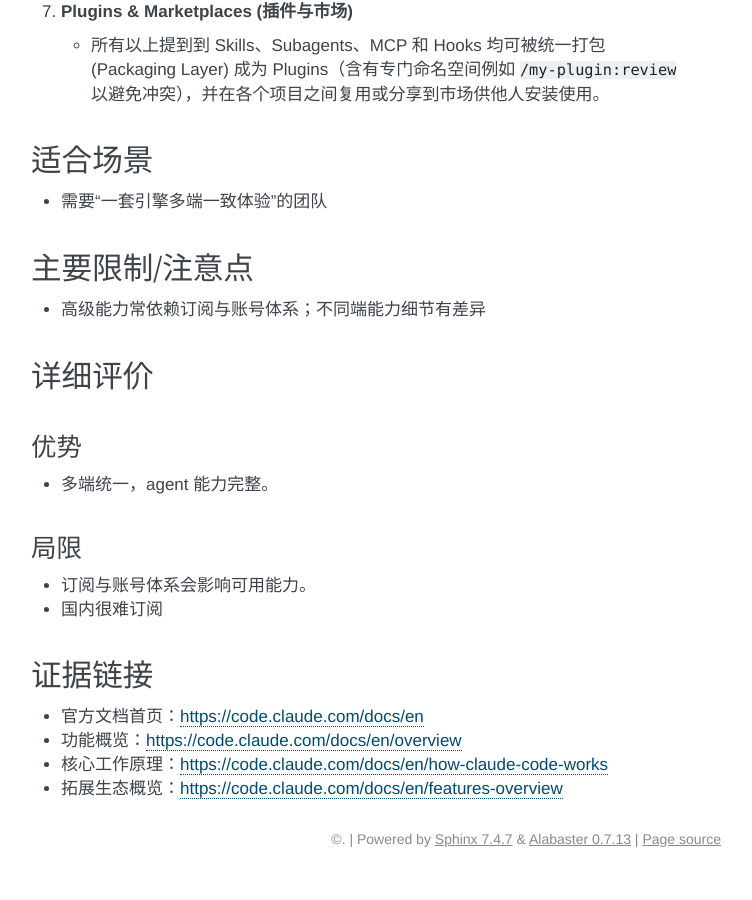
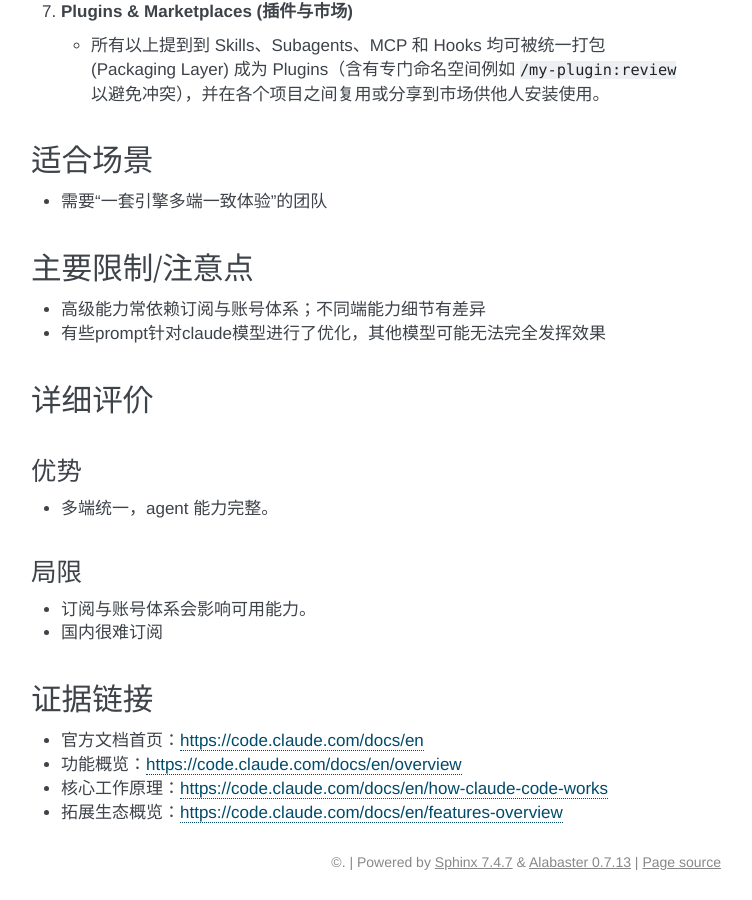
Before and after one commit to sanchuanhehe/VibeCoding, a Sphinx documentation site: the page built from docs/tools/claude-code.md, in a window 1280 px wide and 900 px high, scrolled down 2651 px. Shown: the whole window, without its empty margins (389-1141 px from the left). Built offline with Sphinx 7.4.7, drawn with Linux system fonts in a browser that asks for light colours; before the commit the page ends 3528 px from its top, so only the background shows below that.

Commit message:
feat: 添加 Claude Code 使用注意事项，说明模型优化对其他模型的影响

```diff
--- a/docs/tools/claude-code.md
+++ b/docs/tools/claude-code.md
@@ -120,6 +120,7 @@
 ## 主要限制/注意点
 
 - 高级能力常依赖订阅与账号体系；不同端能力细节有差异
+- 有些prompt针对claude模型进行了优化，其他模型可能无法完全发挥效果
 
 ## 详细评价
 
```
